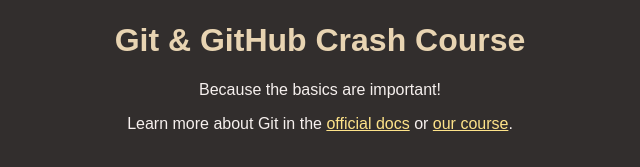
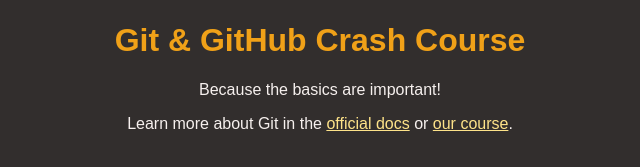
Before and after one commit to OleksandrMorskyi/github-crash-course, a plain HTML site: page index.html in a window 1280 px wide. Shown: the part 147-314 px from the top of the page, without its empty margins (320-960 px from the left). Drawn offline with Linux system fonts and the light colour scheme.

Commit message:
changed title color

```diff
--- a/styles.css
+++ b/styles.css
@@ -17,7 +17,7 @@
 }
 
 h1 {
-  color: #e8d4b2;
+  color: #f0a118;
 }
 
 a {
```
